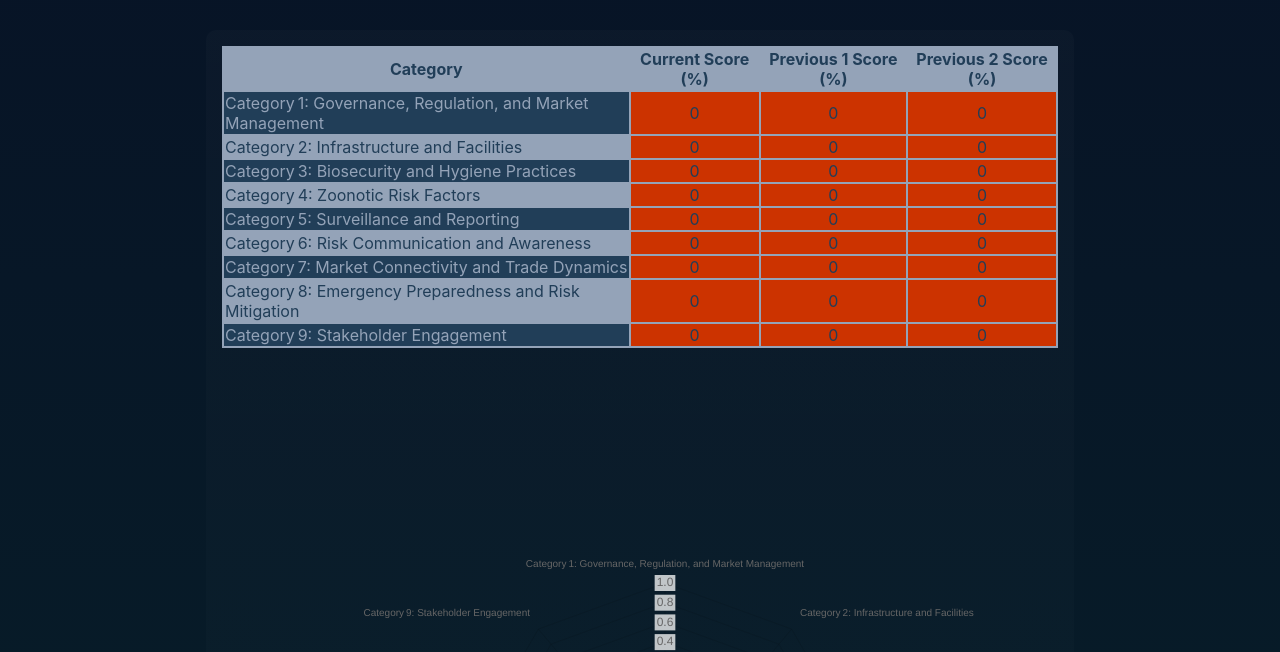
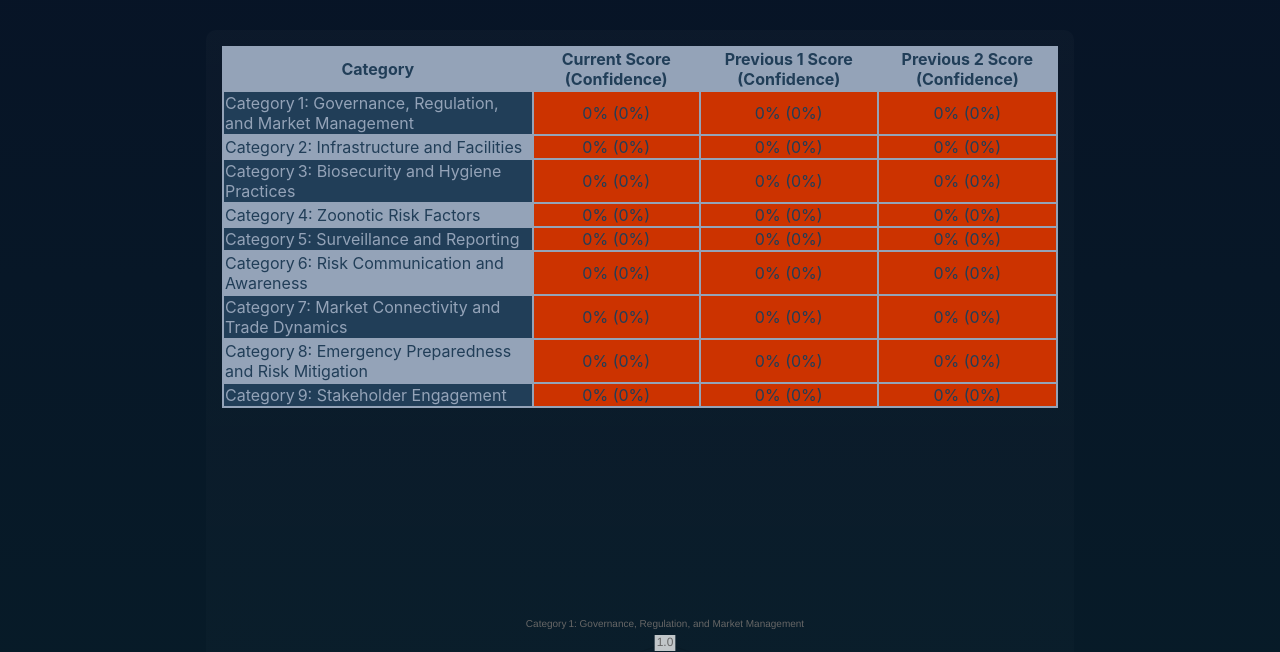
Before and after one commit to whachoe/filip-zijn-ding, a website: page index.html in a window 1280 px wide. Both pictures are taken after a click on the tab "Reports". Shown: the part 120-772 px from the top of the page. Drawn offline with Linux system fonts and the light colour scheme.

Commit message:
confidence score

```diff
--- a/index.html
+++ b/index.html
@@ -53,9 +53,9 @@
           <thead>
             <tr>
               <th>Category</th>
-              <th>Current Score (%)</th>
-              <th>Previous 1 Score (%)</th>
-              <th>Previous 2 Score (%)</th>
+              <th>Current Score (Confidence)</th>
+              <th>Previous 1 Score (Confidence)</th>
+              <th>Previous 2 Score (Confidence)</th>
             </tr>
           </thead>
           <tbody>
--- a/js/mmt.js
+++ b/js/mmt.js
@@ -755,12 +755,16 @@
             }
         }
 
-        // If no questions answered in this category, return 0
-        if (answeredCount === 0) return 0;
+        // If no questions answered in this category, return object with 0 values
+        if (answeredCount === 0) return { percentage: 0, confidence: 0 };
 
         // Calculate percentage based on answered questions only
-        let maxScore = 4 * answeredCount;
-        return Math.round((scoreTotal * 100) / maxScore);
+        let percentage = Math.round((scoreTotal * 100) / (4 * answeredCount));
+
+        // Calculate confidence (how many questions were answered)
+        let confidence = Math.round((answeredCount * 100) / indicators_in_category.length);
+
+        return { percentage, confidence };
     }
 
     function generateScoretable() {
@@ -782,9 +786,9 @@
         categories.forEach((cat, catX) => {
             scoretable[catX] = [];
             scoretable[catX][0] = cat;
-            scoretable[catX][1] = current   ? calculate_percentage(current.scores, catX)   : 0;
-            scoretable[catX][2] = previous2 ? calculate_percentage(previous2.scores, catX) : 0;
-            scoretable[catX][3] = previous1 ? calculate_percentage(previous1.scores, catX) : 0;
+            scoretable[catX][1] = current   ? calculate_percentage(current.scores, catX)   : { percentage: 0, confidence: 0 };
+            scoretable[catX][2] = previous2 ? calculate_percentage(previous2.scores, catX) : { percentage: 0, confidence: 0 };
+            scoretable[catX][3] = previous1 ? calculate_percentage(previous1.scores, catX) : { percentage: 0, confidence: 0 };
         });
 
         return scoretable;
@@ -807,12 +811,16 @@
     function render_scoretable(scoretable) {
         u('table#reports-scoretable tbody').html('');
         scoretable.forEach((row) => {
+            let current = row[1];
+            let prev2 = row[2];
+            let prev1 = row[3];
+
             let rowHtml = `
             <tr>
                 <td>${row[0]}</td>
-                <td align="center"class="${calculate_warning_level(row[1])}">${row[1]}</td>
-                <td align="center" class="${calculate_warning_level(row[2])}">${row[2]}</td>
-                <td align="center" class="${calculate_warning_level(row[3])}">${row[3]}</td>
+                <td align="center" class="${calculate_warning_level(current.percentage)}">${current.percentage}% (${current.confidence}%)</td>
+                <td align="center" class="${calculate_warning_level(prev2.percentage)}">${prev2.percentage}% (${prev2.confidence}%)</td>
+                <td align="center" class="${calculate_warning_level(prev1.percentage)}">${prev1.percentage}% (${prev1.confidence}%)</td>
             </tr>
             `;
 
@@ -825,7 +833,7 @@
             labels: categories,
             datasets: [{
                 label: 'Current',
-                data: scoretable.map(function(value) { return value[1]; }),
+                data: scoretable.map(function(value) { return value[1].percentage; }),
                 fill: true,
                 backgroundColor: '#cc3300',
                 borderColor: 'rgb(255, 99, 132)',
@@ -835,7 +843,7 @@
                 pointHoverBorderColor: 'rgb(255, 99, 132)'
             }, {
                 label: 'Previous 1',
-                data: scoretable.map(function(value) { return value[2]; }),
+                data: scoretable.map(function(value) { return value[2].percentage; }),
                 fill: true,
                 backgroundColor: '#ff9966',
                 borderColor: 'rgb(54, 162, 235)',
@@ -845,7 +853,7 @@
                 pointHoverBorderColor: 'rgb(54, 162, 235)'
             }, {
                 label: 'Previous 2',
-                data: scoretable.map(function(value) { return value[3]; }),
+                data: scoretable.map(function(value) { return value[3].percentage; }),
                 fill: true,
                 backgroundColor: '#ffcc00',
                 borderColor: 'rgb(54, 162, 235)',
@@ -889,7 +897,7 @@
             datasets: [{
                 axis: 'y',
                 label: 'Current',
-                data: scoretable.map(function(value) { return value[1]; }),
+                data: scoretable.map(function(value) { return value[1].percentage; }),
                 fill: true,
                 backgroundColor: '#cc3300',
                 borderColor: 'rgb(255, 99, 132)',
@@ -898,7 +906,7 @@
             {
                 axis: 'y',
                 label: 'Previous 1',
-                data: scoretable.map(function(value) { return value[2]; }),
+                data: scoretable.map(function(value) { return value[2].percentage; }),
                 fill: true,
                 backgroundColor: '#ff9966',
                 borderColor: 'rgb(54, 162, 235)',
@@ -907,7 +915,7 @@
             {
                 axis: 'y',
                 label: 'Previous 2',
-                data: scoretable.map(function(value) { return value[3]; }),
+                data: scoretable.map(function(value) { return value[3].percentage; }),
                 fill: true,
                 backgroundColor: '#ffcc00',
                 borderColor: 'rgb(54, 162, 235)',
```
